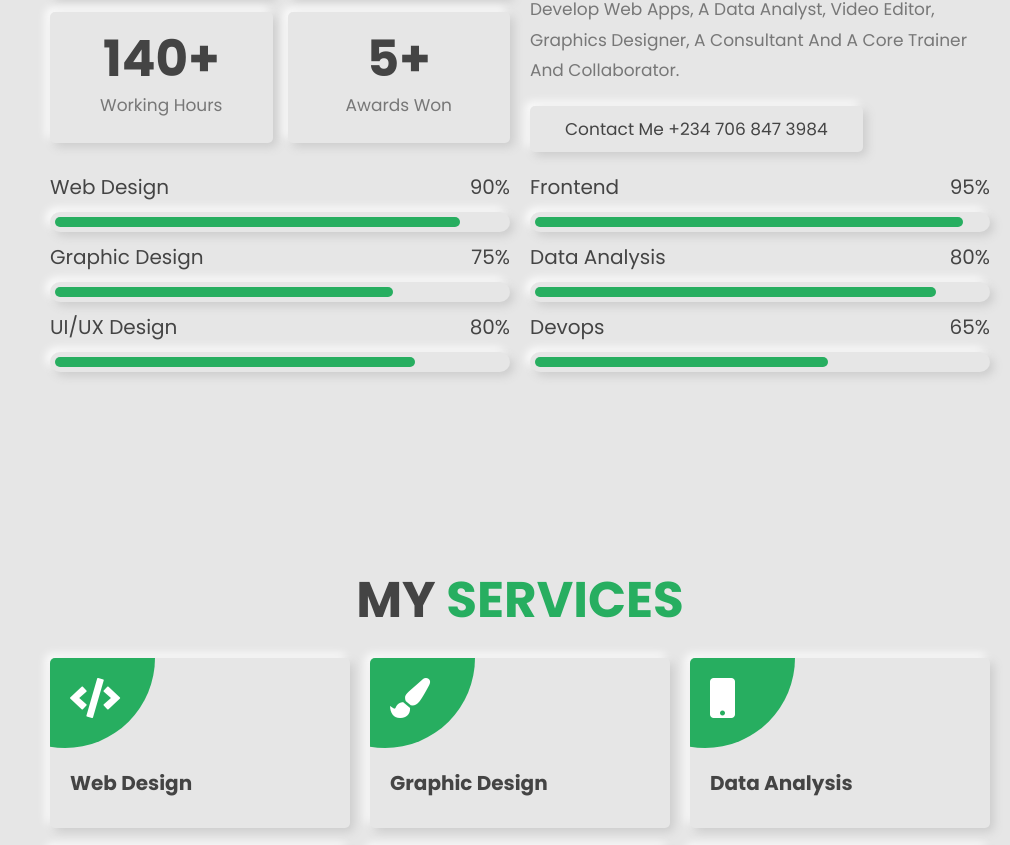
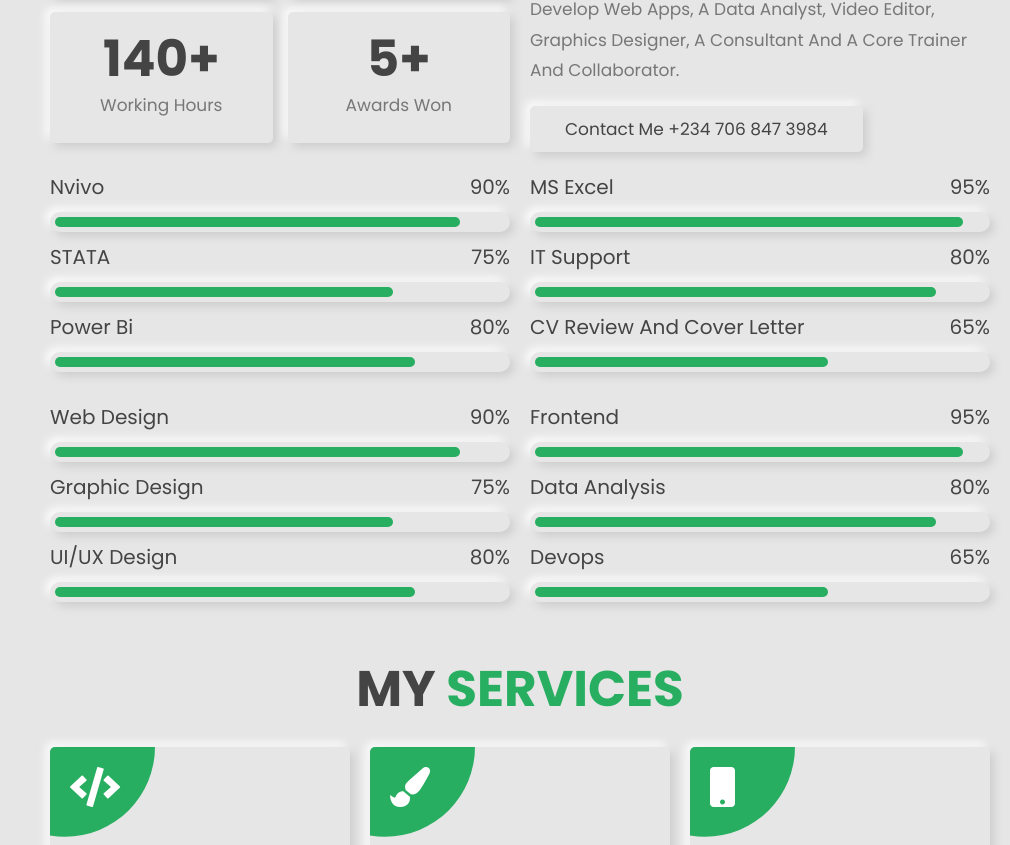
Before and after one commit to gudlyf2jef/Francisportfolio, a plain HTML site: page index.html in a window 1280 px wide. Shown: the part 1057-1902 px from the top of the page, without its empty margins (270-1280 px from the left). Drawn offline with Linux system fonts and the light colour scheme.

Commit message:
Update index.html

```diff
--- a/index.html
+++ b/index.html
@@ -116,6 +116,24 @@
             <h3> Data Analysis <span>80%</span> </h3>
             <div class="bar bar-2-2"><span></span></div>
             <h3> Devops <span>65%</span> </h3>
+            <div class="bar bar-2-3"><span></span></div>
+        </div>
+
+        <div class="progress">
+            <h3> Nvivo <span>90%</span> </h3>
+            <div class="bar bar-1-1"><span></span></div>
+            <h3> STATA <span>75%</span> </h3>
+            <div class="bar bar-1-2"><span></span></div>
+            <h3> Power Bi <span>80%</span> </h3>
+            <div class="bar bar-1-3"><span></span></div>
+        </div>
+
+        <div class="progress">
+            <h3>MS Excel<span>95%</span> </h3>
+            <div class="bar bar-2-1"><span></span></div>
+            <h3> IT Support <span>80%</span> </h3>
+            <div class="bar bar-2-2"><span></span></div>
+            <h3> CV Review and Cover Letter <span>65%</span> </h3>
             <div class="bar bar-2-3"><span></span></div>
         </div>
 
```
